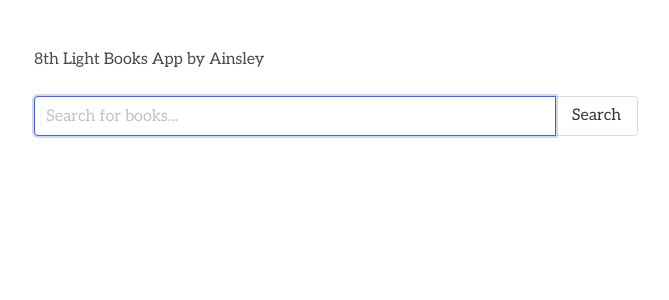
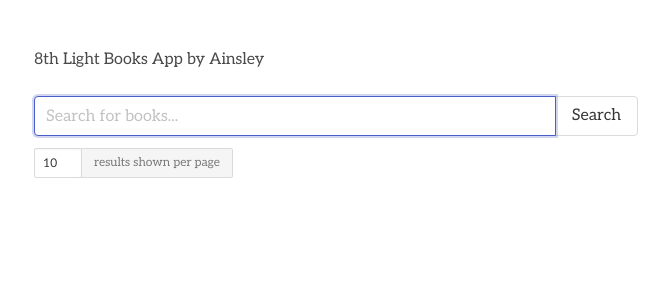
Before and after one commit to ainsleymcgrath/8L-programming-challenge, a React (Vite) app: page / in a window 1280 px wide. Shown: the top 300 px of the page, without its empty margins (304-973 px from the left). Built offline with nearby package versions, Linux system fonts and the light colour scheme.

Commit message:
panacea on pagination; allow result length config
Signed-off-by: Ainsley McGrath <mcgrath.ainsley@gmail.com>

```diff
--- a/client/src/components/App.js
+++ b/client/src/components/App.js
@@ -14,6 +14,7 @@
       searchResults: [],
       searchResultsAreLoading: false,
       emptyBooksApiResponse: false,
+      resultsShownOnPage: 10,
     };
 
     this.handleChange = this.handleChange.bind(this);
@@ -23,6 +24,10 @@
   handleChange(e) {
     e.preventDefault();
 
+    if (name == "resultsShownOnPage" && (value > 40 || value < 10)) {
+      alert("Results shown per query must be between 10 and 40");
+    }
+
     const { value, name } = e.target;
 
     this.setState({ [name]: value });
@@ -31,12 +36,20 @@
   handleSearch(e) {
     e.preventDefault();
 
+    if (
+      this.state.resultsShownOnPage > 40 ||
+      this.state.resultsShownOnPage < 10
+    ) {
+      alert("Searches can only return between 10 and 40 results.");
+      return;
+    }
+
     if (e.type === "click" || (e.type === "keyup" && e.keyCode === 13)) {
       this.setState({ searchResultsAreLoading: true });
 
       const userSearchUrl = `${window.location.href}search?q=${
         this.state.searchQuery
-      }`;
+      }&len=${this.state.resultsShownOnPage}`;
       const options = {
         method: "GET",
         headers: { "Content-Type": "application/json; charset=utf-8" },
@@ -63,6 +76,7 @@
             onChange={this.handleChange}
             onSearch={this.handleSearch}
             value={this.state.searchQuery}
+            resultsShownOnPage={this.state.resultsShownOnPage}
           />
         </div>
         {this.state.searchResultsAreLoading && (
--- a/client/src/components/SearchBar.js
+++ b/client/src/components/SearchBar.js
@@ -1,4 +1,4 @@
-import React from "react";
+import React, { Fragment } from "react";
 
 /** expects props: (see App.js)
  * value: controlled; generated in controller hook
@@ -9,6 +9,7 @@
  **/
 export default function SearchBar(props) {
   return (
+    <Fragment>
       <div className="field has-addons">
         <span className="control is-expanded">
           <input
@@ -35,5 +36,26 @@
           </button>
         </span>
       </div>
+      <div className="field has-addons ">
+        <span className="control">
+          <input
+            className="input is-small"
+            id="page-length-control"
+            title="Control the number of results on the page"
+            name="resultsShownOnPage"
+            value={props.resultsShownOnPage}
+            type="number"
+            min="10"
+            max="40"
+            onChange={props.onChange}
+          />
+        </span>
+        <span className="control">
+          <button className="button is-static is-small" is-small>
+            results shown per page
+          </button>
+        </span>
+      </div>
+    </Fragment>
   );
 }
--- a/client/src/styles.scss
+++ b/client/src/styles.scss
@@ -16,4 +16,8 @@
   justify-content: center;
 }
 
+input#page-length-control {
+  width: 3rem;
+}
+
 @import "../../node_modules/bulma/bulma.sass";
--- a/server.js
+++ b/server.js
@@ -26,7 +26,7 @@
 
   const googleBooksUrl = `${process.env.URL}?key=${process.env.API_KEY}&q=${
     req.query.q
-  }`;
+  }&startIndex=0&maxResults=${req.query.len}`;
 
   fetch(googleBooksUrl, options)
     .then(res =>
```
Lines whose indentation alone changed are shown as unchanged.
